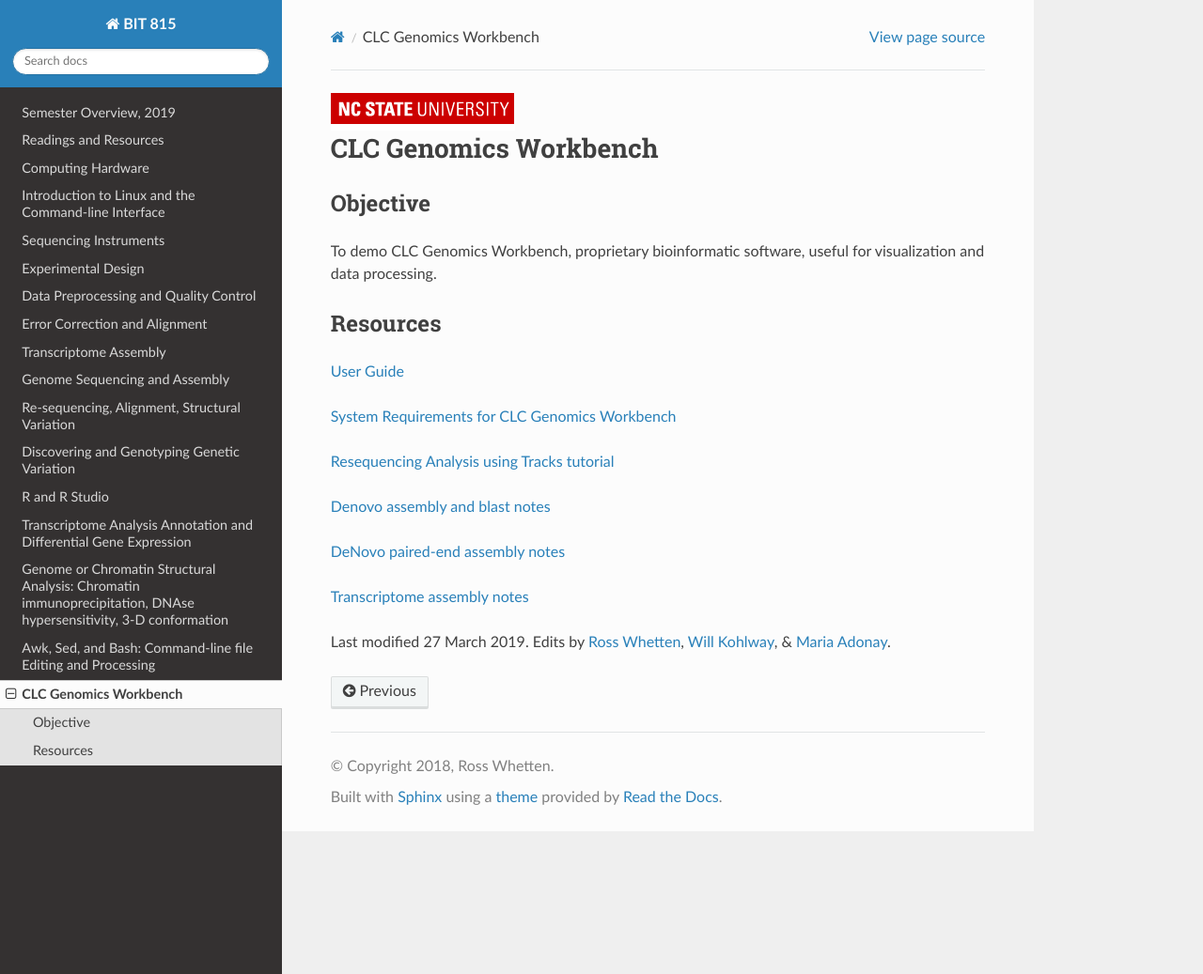
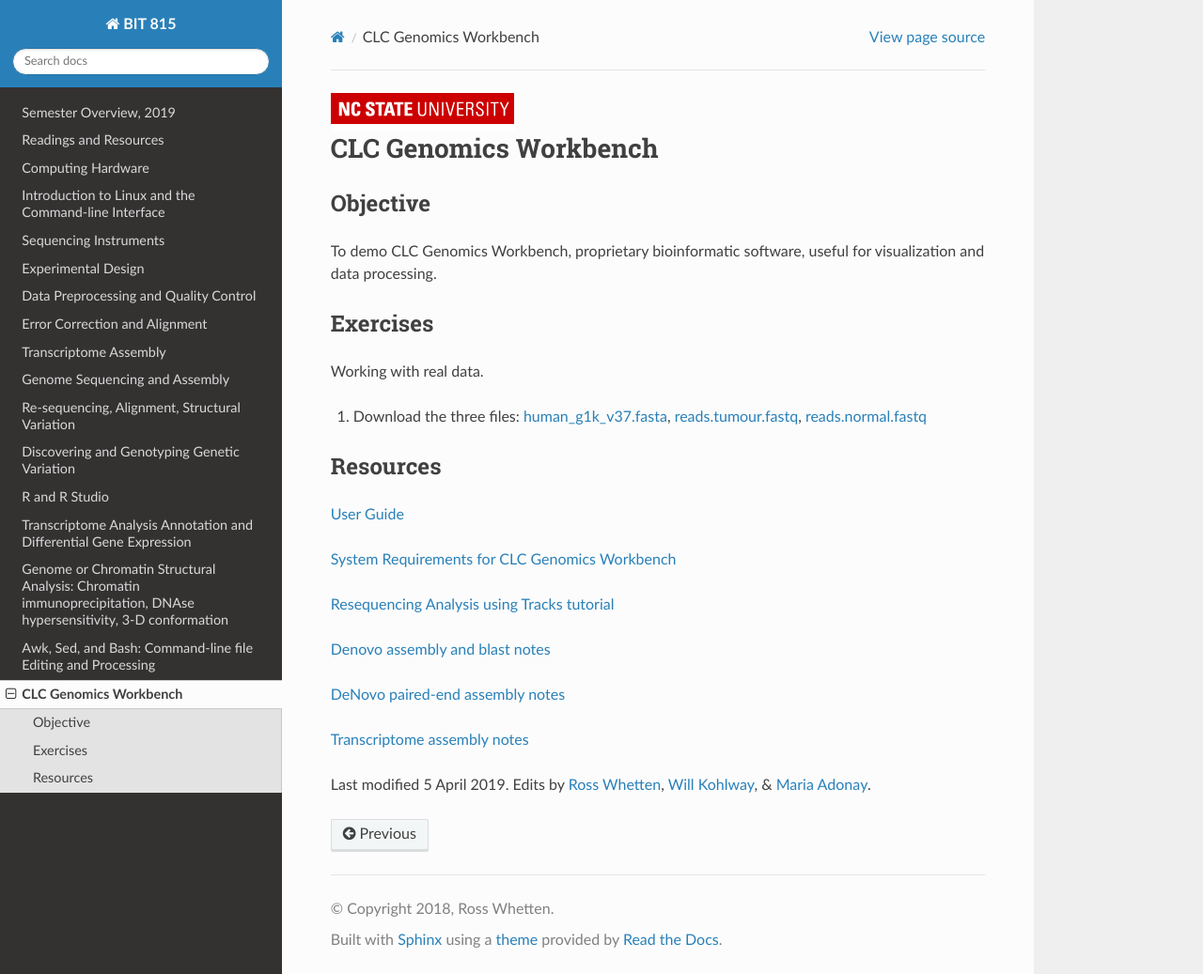
Before and after one commit to rwhetten/DeepSeqAnalysis, a Sphinx documentation site: the page built from docs/source/clc.rst, in a window 1280 px wide and 1037 px high. Shown: the whole window at 94% size. Built offline with Sphinx 7.4.7 and the Read the Docs theme 2.0.0, drawn with Linux system fonts in a browser that asks for light colours.

Commit message:
Update clc.rst

```diff
--- a/docs/source/clc.rst
+++ b/docs/source/clc.rst
@@ -14,6 +14,15 @@
 *********
 
 To demo CLC Genomics Workbench, proprietary bioinformatic software, useful for visualization and data processing.
+
+
+Exercises
+*********
+
+Working with real data.
+
+1. Download the three files: `human_g1k_v37.fasta <https://drive.google.com/open?id=1HuSOZBKTm6nvCjJya16Kn8gL_bs-akso>`_, `reads.tumour.fastq <https://drive.google.com/open?id=11JjMCQfsqh4ao-d3IPwPqBDMugjpdFTB>`_, `reads.normal.fastq <https://drive.google.com/open?id=1CeyEhpvmdQxDEaOwXGZ3sqWK_oR3-HZk>`_
+
 
 
 Resources
@@ -39,5 +48,5 @@
 
 
 
-Last modified 27 March 2019.
+Last modified 5 April 2019.
 Edits by `Ross Whetten <https://github.com/rwhetten>`_, `Will Kohlway <https://github.com/wkohlway>`_, & `Maria Adonay <https://github.com/amalgamaria>`_.
```
